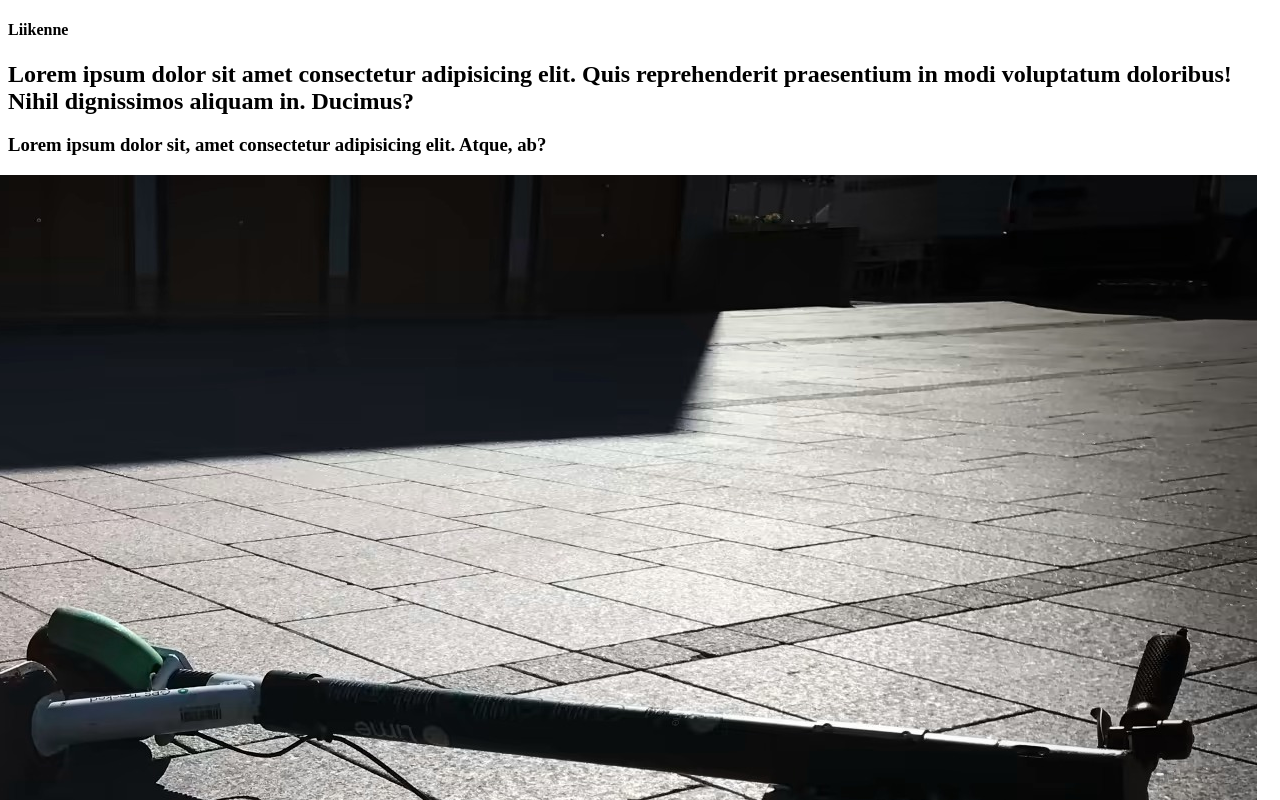
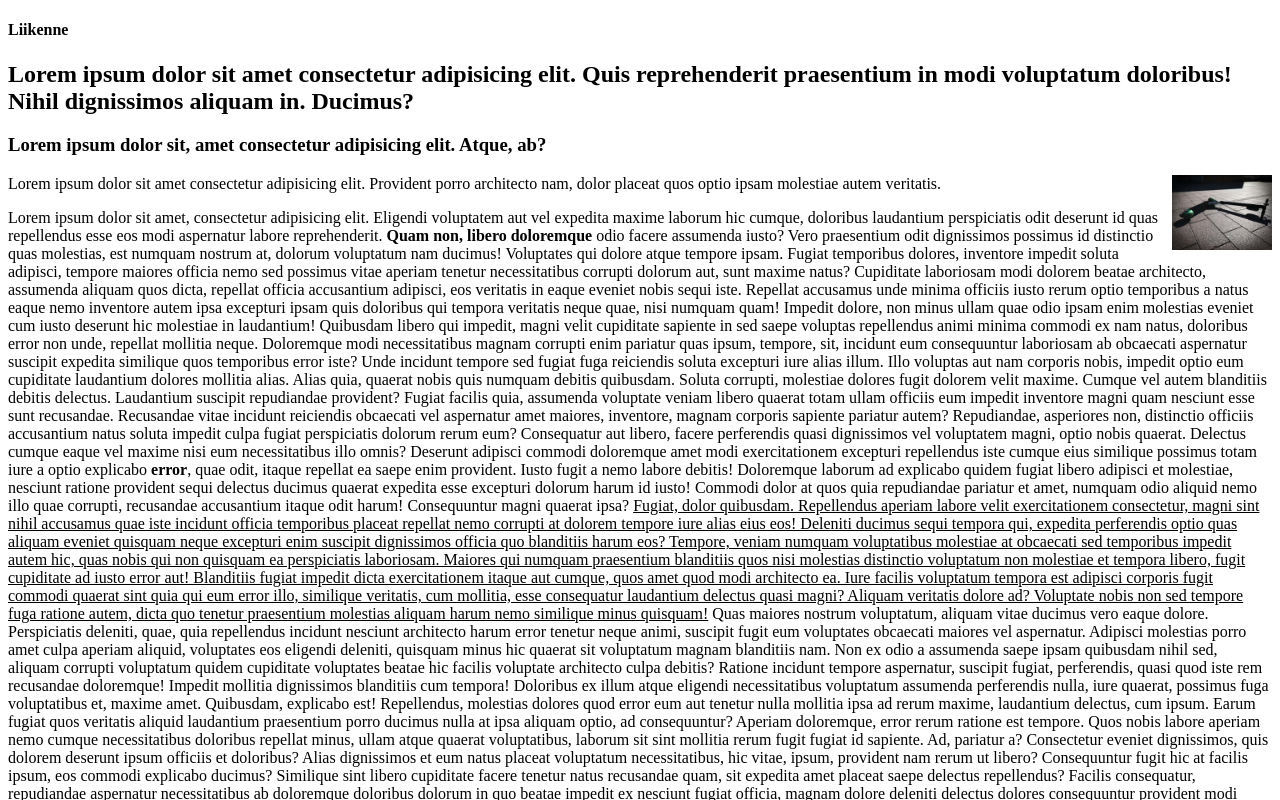
Before and after one commit to m4rika22/marika_salonen, a plain HTML site: page exercise1.html in a window 1280 px wide. Shown: the top 800 px of the page. Drawn offline with Linux system fonts and the light colour scheme.

Commit message:
ex1 changes

```diff
--- a/exercise1.html
+++ b/exercise1.html
@@ -13,7 +13,7 @@
         Quis reprehenderit praesentium in modi voluptatum doloribus!
         Nihil dignissimos aliquam in. Ducimus?</h2>
     <h3>Lorem ipsum dolor sit, amet consectetur adipisicing elit. Atque, ab?</h3>
-    <img src="assets/skuutti.jpg" alt="skuutti;" style="float:right; margin-right: 15px;">
+    <img src="assets/skuutti.jpg" alt="skuutti;" width="100;height=150;" style="float:right;">
     <figcaption>Lorem ipsum dolor sit amet consectetur adipisicing elit. Provident
          porro architecto nam, dolor placeat quos optio ipsam molestiae autem
          veritatis.</figcaption>
```
